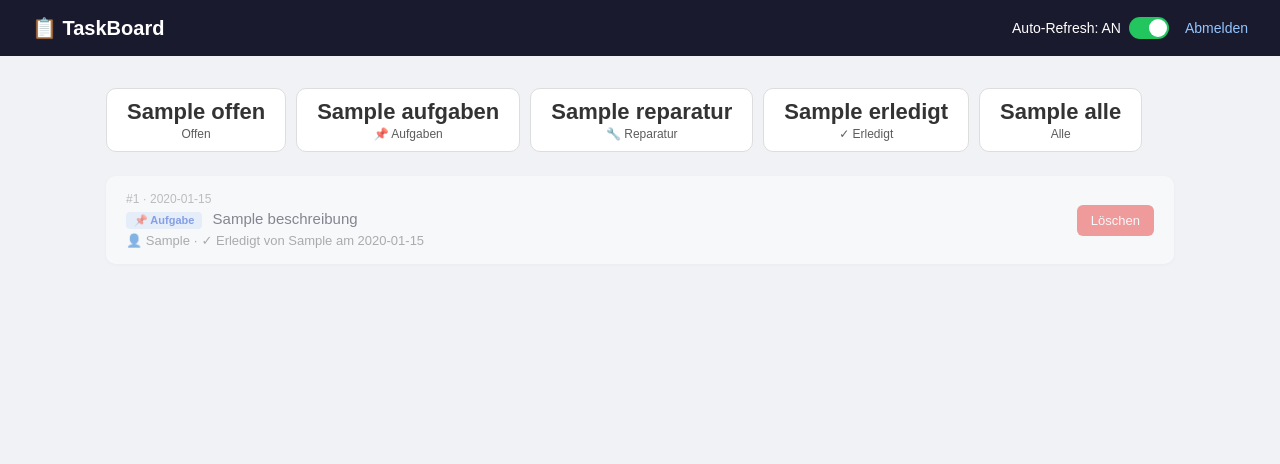
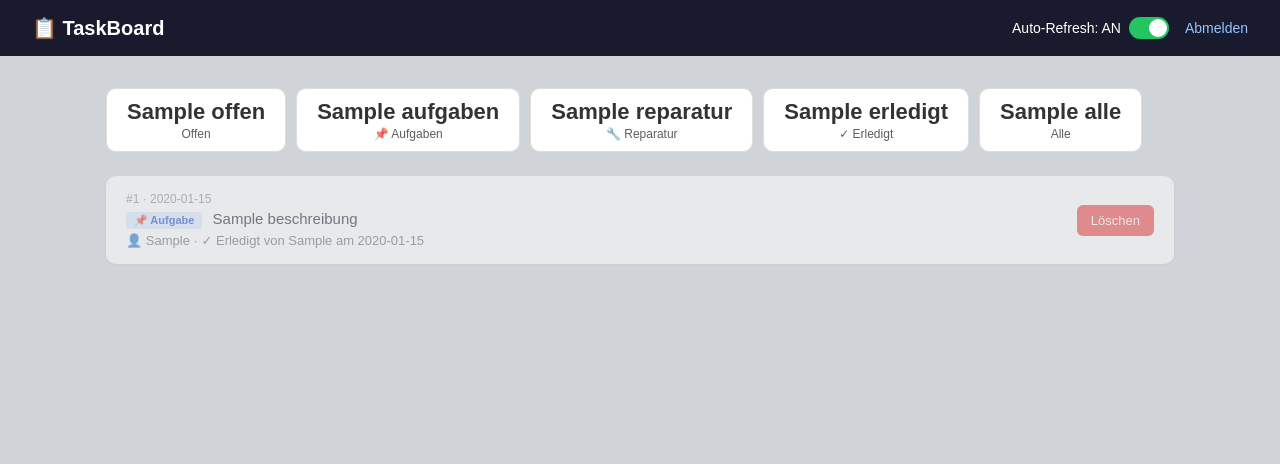
Before and after one commit to dzeykop/taskboard, a Flask app: template app/templates/dashboard.html in a window 1280 px wide. Shown: the top 464 px of the page. Run offline with Flask 3, Linux system fonts and the light colour scheme; the template is opened without the code that fills it: most values are stand-ins (such as "Sample title", 1, 10 or a date in 2020).

Commit message:
Update dashboard.html

```diff
--- a/app/templates/dashboard.html
+++ b/app/templates/dashboard.html
@@ -6,7 +6,7 @@
     <title>TaskBoard</title>
     <style>
         * { margin: 0; padding: 0; box-sizing: border-box; }
-        body { font-family: Arial, sans-serif; background: #f0f2f5; }
+        body { font-family: Arial, sans-serif; background: #d0d3d8; }
         header { background: #1a1a2e; color: white; padding: 16px 32px; display: flex; justify-content: space-between; align-items: center; }
         header h1 { font-size: 20px; }
         header a { color: #93c5fd; text-decoration: none; font-size: 14px; }
```
